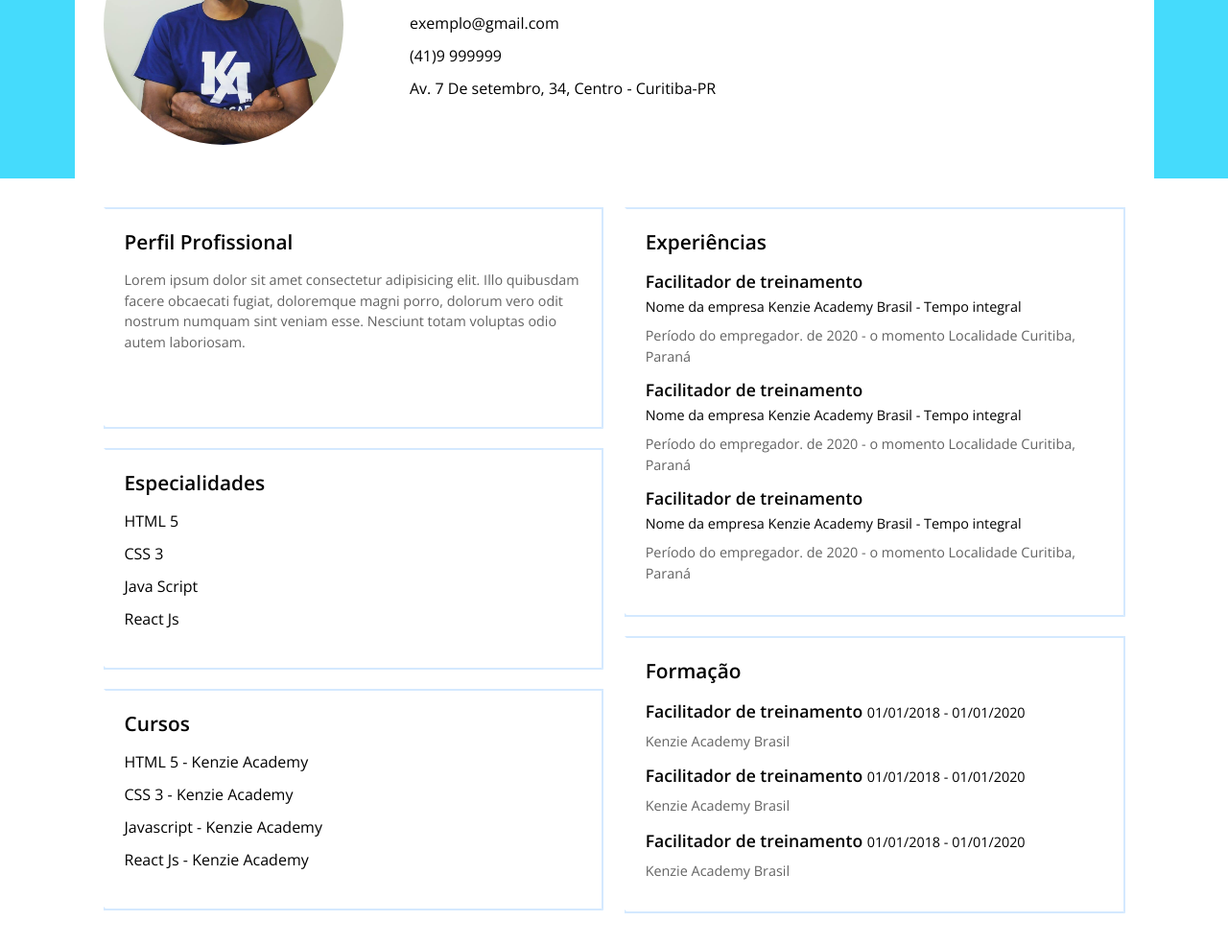
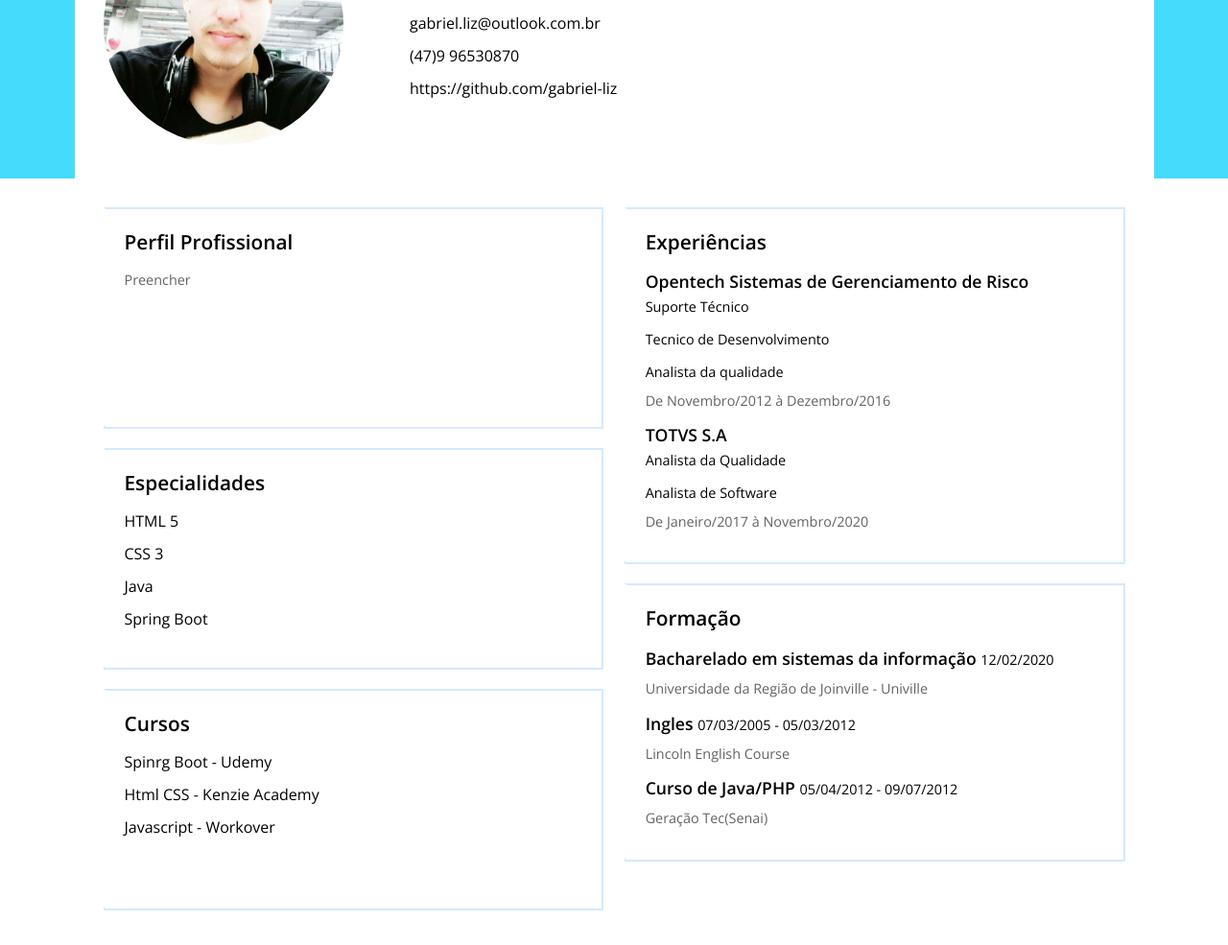
Before and after one commit to gabriel-liz/gabriel-liz.github.io, a plain HTML site: page index.html in a window 1280 px wide. Shown: the part 159-1144 px from the top of the page at 96% size. Drawn offline with nearby package versions, Linux system fonts and the light colour scheme.

Commit message:
first commit

```diff
--- a/index.html
+++ b/index.html
@@ -26,26 +26,26 @@
                 <!-- CAIXA FOTO DE PERFÍL -->
                     <div class="coluna coluna-esquerda">
                         <figure>
-                            <img src="./assets/img/hudson.png" alt="Hudson Carolino">
-                            <figcaption class="hidden">Hudson Carolino</figcaption>
+                            <img src="./assets/img/gabriel.png" alt="Gabriel Assumpção de Liz">
+                            <figcaption class="hidden">Gabriel Assumpção de Liz</figcaption>
                         </figure>
                     </div>
 
                     <!-- INFORMAÇÕES PESSOAIS -->
                     <div class="coluna coluna-direita">
 
-                        <h1>Hudson Carolino</h1>
-                        <p>Facilitador Kenzie Academy</p>
+                        <h1>Gabriel Assumpção de Liz</h1>
+                        <p>Desenvolvedor</p>
 
                         <ul>
                             <li>
-                                <a href="mailto:exemplo@gmail.com">exemplo@gmail.com</a>
+                                <a href="mailto:exemplo@gmail.com">gabriel.liz@outlook.com.br</a>
                             </li>
                             <li>
-                                <a href="tel:55419999999">(41)9 999999</a>
+                                <a href="tel:55419999999">(47)9 96530870</a>
                             </li>
                             <li>
-                                <a href="#">Av. 7 De setembro, 34, Centro - Curitiba-PR</a>
+                                <a href="#">https://github.com/gabriel-liz</a>
                             </li>
                         </ul>
 
@@ -64,7 +64,7 @@
                             <section>
                                 <span class="topo-direita"></span>
                                 <h2>Perfil Profissional</h2>
-                                <p>Lorem ipsum dolor sit amet consectetur adipisicing elit. Illo quibusdam facere obcaecati fugiat, doloremque magni porro, dolorum vero odit nostrum numquam sint veniam esse. Nesciunt totam voluptas odio autem laboriosam. </p>
+                                <p>Preencher </p>
                                 <span class="baixo-esquerda"></span>
                             </section>
 
@@ -74,8 +74,9 @@
                                 <ul>
                                     <li>HTML 5</li>
                                     <li>CSS 3</li>
-                                    <li>Java Script</li>
-                                    <li>React Js</li>
+                                    <li>Java</li>
+                                    <li>Spring Boot</li>
+
                                 </ul>
                                 <span class="baixo-esquerda"></span>
                             </section>
@@ -84,10 +85,9 @@
                                 <span class="topo-direita"></span>
                                 <h2>Cursos</h2>
                                 <ul>
-                                    <li>HTML 5 - Kenzie Academy</li>
-                                    <li>CSS 3 - Kenzie Academy</li>
-                                    <li>Javascript - Kenzie Academy</li>
-                                    <li>React Js - Kenzie Academy</li>
+                                    <li>Spinrg Boot - Udemy</li>
+                                    <li>Html CSS - Kenzie Academy</li>
+                                    <li>Javascript - Workover</li>
                                 </ul>
                                 <span class="baixo-esquerda"></span>
                             </section>
@@ -103,19 +103,18 @@
                         <h2>Experiências</h2>
                         <ul>
                             <li>
-                                <h3>Facilitador de treinamento</h3>
-                                <strong>Nome da empresa Kenzie Academy Brasil - Tempo integral</strong>
-                                <p>Período do empregador. de 2020 - o momento Localidade Curitiba, Paraná</p>
+                                <h3>Opentech Sistemas de Gerenciamento de Risco</h3>
+                                <h4><strong>Suporte Técnico</strong></h4>
+                                <h4><strong>Tecnico de Desenvolvimento</strong></h4>
+                                <h4><strong>Analista da qualidade</strong></h4>
+
+                                <p>De Novembro/2012 à Dezembro/2016 </p>
                             </li>
                             <li>
-                                <h3>Facilitador de treinamento</h3>
-                                <strong>Nome da empresa Kenzie Academy Brasil - Tempo integral</strong>
-                                <p>Período do empregador. de 2020 - o momento Localidade Curitiba, Paraná</p>
-                            </li>
-                            <li>
-                                <h3>Facilitador de treinamento</h3>
-                                <strong>Nome da empresa Kenzie Academy Brasil - Tempo integral</strong>
-                                <p>Período do empregador. de 2020 - o momento Localidade Curitiba, Paraná</p>
+                                <h3>TOTVS S.A</h3>
+                                <h4><strong>Analista da Qualidade</strong></h4>
+                                <h4><strong>Analista de Software</strong></h4>
+                                <p>De Janeiro/2017 à  Novembro/2020</p>
                             </li>
                         </ul>
                         <span class="baixo-esquerda"></span>
@@ -126,16 +125,16 @@
                         <h2>Formação</h2>
                         <ul>
                             <li>
-                                <h3>Facilitador de treinamento <strong>01/01/2018 - 01/01/2020</strong></h3>
-                                <p>Kenzie Academy Brasil</p>
+                                <h3>Bacharelado em sistemas da informação  <strong>12/02/2020</strong></h3>
+                                <p>Universidade da Região de Joinville - Univille</p>
                             </li>
                             <li>
-                                <h3>Facilitador de treinamento <strong>01/01/2018 - 01/01/2020</strong></h3>
-                                <p>Kenzie Academy Brasil</p>
+                                <h3>Ingles <strong>07/03/2005 - 05/03/2012</strong></h3>
+                                <p>Lincoln English Course</p>
                             </li>
                             <li>
-                                <h3>Facilitador de treinamento <strong>01/01/2018 - 01/01/2020</strong></h3>
-                                <p>Kenzie Academy Brasil</p>
+                                <h3>Curso de Java/PHP <strong>05/04/2012 - 09/07/2012</strong></h3>
+                                <p>Geração Tec(Senai)</p>
                             </li>
                         </ul>
                         <span class="baixo-esquerda"></span>
@@ -151,13 +150,10 @@
                     <nav>
                         <ul class="info-contato">
                             <li>
-                                <a href="mailto:exemplo@gmail.com"><strong>E-mail: </strong>exemplo@gmail.com</a>
+                                <a href="mailto:exemplo@gmail.com"><strong>E-mail: </strong>gabriel.liz@outlook.com.br</a>
                             </li>
                             <li>
-                                <a href="tel:55419999999"><strong>Telefone: </strong>(41)9 999999</a>
-                            </li>
-                            <li>
-                                <a href="#"><strong>Endereço: </strong>Av. 7 De setembro, 34, Centro - Curitiba-PR</a>
+                                <a href="tel:55419999999"><strong>Telefone: </strong>(47)9 96530870</a>
                             </li>
                         </ul>
                     </nav>
```
Also changed, not shown: assets/img/gabriel.png (added).
